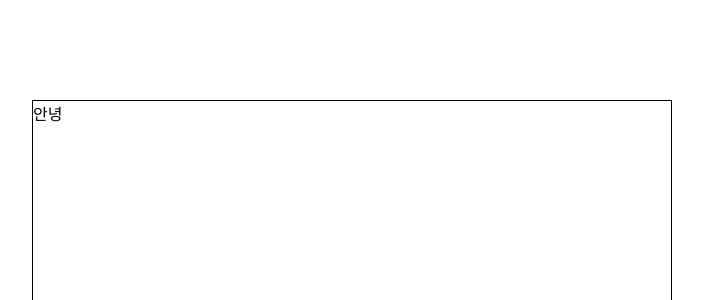
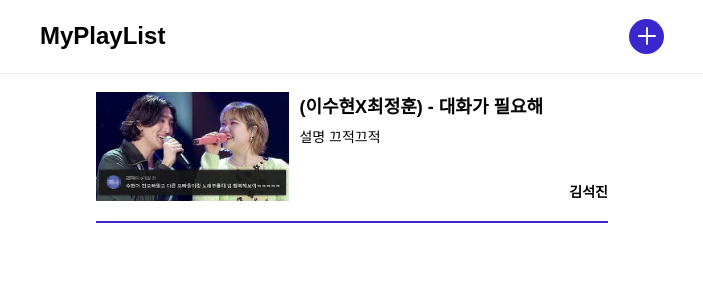
Before and after one commit to SEOKKAMONI/My-PlayList, a React (Create React App) app: page /modal in a window 1280 px wide. Shown: the top 300 px of the page, without its empty margins (288-991 px from the left). Built offline with nearby package versions, Linux system fonts and the light colour scheme.

Commit message:
ADD :: Recoil Atom 추가

```diff
--- a/package.json
+++ b/package.json
@@ -13,6 +13,7 @@
     "react-modal": "^3.16.1",
     "react-router-dom": "^6.6.1",
     "react-scripts": "5.0.1",
+    "recoil": "^0.7.6",
     "sass": "^1.57.1",
     "styled-component": "^2.8.0",
     "styled-components": "^5.3.6",
--- a/src/App.tsx
+++ b/src/App.tsx
@@ -7,7 +7,6 @@ export default function App() {
     <BrowserRouter>
       <Routes>
         <Route path="*" element={<P.Main />} />
-        <Route path="/modal" element={<P.AddPlayList />} />
       </Routes>
     </BrowserRouter>
   );
--- /dev/null
+++ b/src/Atoms/Atom.ts
@@ -0,0 +1,6 @@
+import { atom } from 'recoil';
+
+export const isOpenModalAtom = atom({
+  key: 'isOpenModal',
+  default: false,
+});
--- a/src/Components/Button/AddButton/index.tsx
+++ b/src/Components/Button/AddButton/index.tsx
@@ -1,14 +1,11 @@
 import React from 'react';
 import ArrowImg from 'Assets/Svg/Arrow.svg';
-import { Link } from 'react-router-dom';
 import * as S from './style';
 
 export default function AddButton() {
   return (
-    <Link to="/modal">
-      <S.AddButton>
-        <S.ArrowImg src={ArrowImg} />
-      </S.AddButton>
-    </Link>
+    <S.AddButton>
+      <S.ArrowImg src={ArrowImg} />
+    </S.AddButton>
   );
 }
--- a/src/Components/MainPage/index.tsx
+++ b/src/Components/MainPage/index.tsx
@@ -1,9 +1,13 @@
 import React from 'react';
+import { useRecoilState } from 'recoil';
 import * as S from './style';
 import Header from './Header';
 import PlayList from '../PlayList/index';
+import { isOpenModalAtom } from '../../Atoms/Atom';
 
 export default function MainPage() {
+  const [isOpenModal, setOpenModal] = useRecoilState(isOpenModalAtom);
+
   return (
     <S.MainPage>
       <Header />
--- a/src/Components/Modal/index.tsx
+++ b/src/Components/Modal/index.tsx
@@ -3,8 +3,8 @@ import * as S from './style';
 
 export default function Modal() {
   return (
-    <S.ModalBackGround>
-      <S.Modal>안녕</S.Modal>
-    </S.ModalBackGround>
+    <S.ModalBackground>
+      <S.Modal>안녕안녕 나는 석진이야</S.Modal>
+    </S.ModalBackground>
   );
 }
--- a/src/Components/Modal/style.ts
+++ b/src/Components/Modal/style.ts
@@ -1,16 +1,18 @@
 import styled from 'styled-components';
 
-export const ModalBackGround = styled.div`
+export const ModalBackground = styled.div`
+  display: flex;
   width: 100%;
-  height: 100vh;
-  display: flex;
+  height: 100%;
+  position: fixed;
   justify-content: center;
   align-items: center;
-  background-color: transparent;
+  background-color: rgb(0, 0, 0, 0.3);
 `;
 
 export const Modal = styled.div`
-  width: 50%;
-  height: 600px;
-  border: 1px solid black;
+  padding: 2em;
+  width: 300px;
+  height: 700px;
+  background-color: #fff;
 `;
--- a/src/index.tsx
+++ b/src/index.tsx
@@ -1,9 +1,14 @@
 import React from 'react';
 import ReactDOM from 'react-dom/client';
 import './index.scss';
+import { RecoilRoot } from 'recoil';
 import App from './App';
 
 const root = ReactDOM.createRoot(
   document.getElementById('root') as HTMLElement,
 );
-root.render(<App />);
+root.render(
+  <RecoilRoot>
+    <App />
+  </RecoilRoot>,
+);
```
Also changed, not shown: 2 other files (tests, documents, lock files or other folders).
